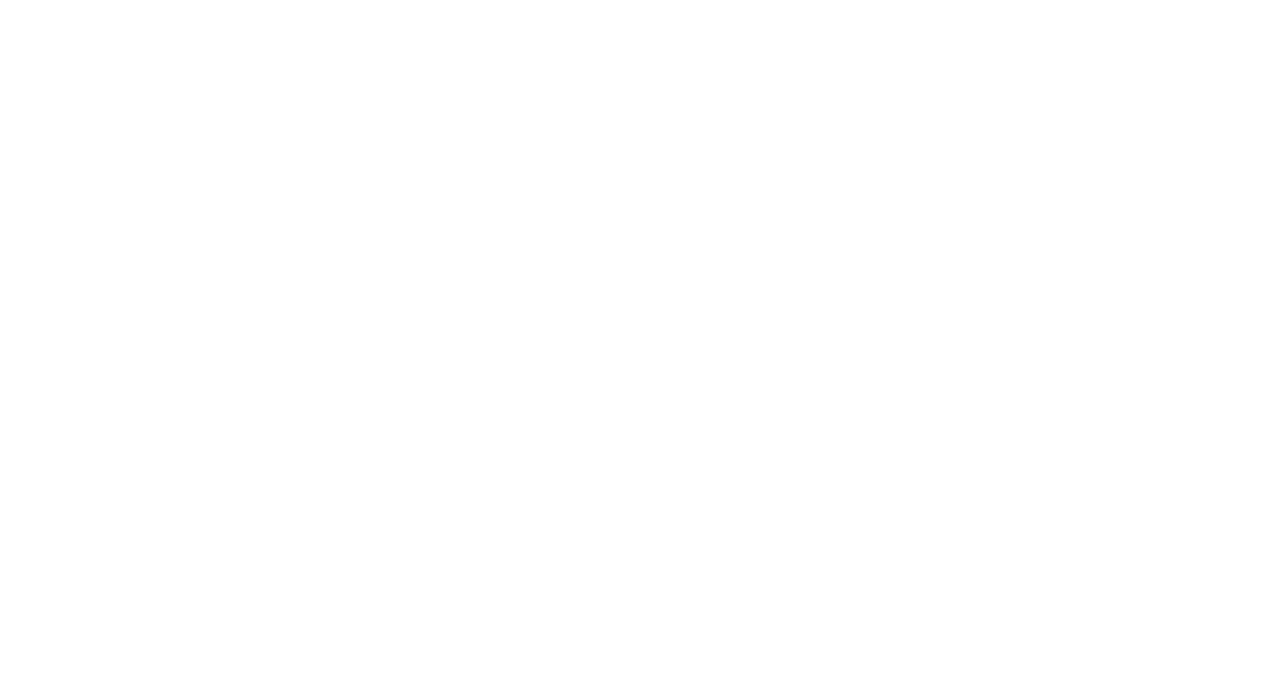
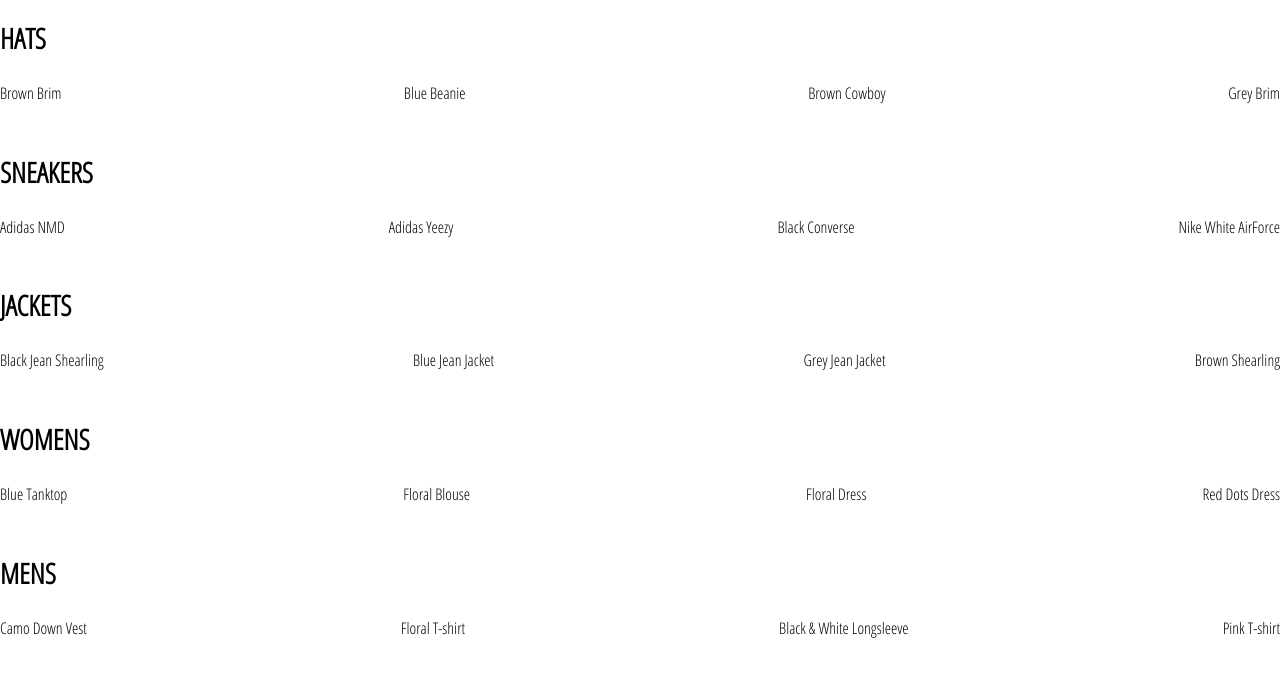
Before and after one commit to danoro96/crwn-clothing, a React (Create React App) app: page /shop in a window 1280 px wide. Shown: the top 676 px of the page. Built offline with nearby package versions, Linux system fonts and the light colour scheme.

Commit message:
Added adta to the shop page

```diff
--- a/src/App.js
+++ b/src/App.js
@@ -1,8 +1,11 @@
 import React from 'react';
 import './App.css';
+
 import HomePage from './pages/homepage/homepage.component';
+import ShopPage from './pages/shop/shop.component';
 
 import { Switch, Route } from 'react-router-dom'
+
 
 const HatsPage = () => (
   <div>
@@ -15,7 +18,7 @@
     <div>
       <Switch>
         <Route exact path='/' component={HomePage} />
-        <Route path='/hats' component={HatsPage} />
+        <Route path='/shop' component={ShopPage} />
       </Switch>
     </div>
   );
--- /dev/null
+++ b/src/components/preview-collection.component.jsx/collection-preview.component.jsx
@@ -0,0 +1,20 @@
+import React from 'react'
+import './collection-preview.styles.scss'
+
+const CollectionPreview = ({ title, items }) => (
+    <div className='collection-preview'>
+    <h1 className='title'> {title.toUpperCase()} </h1>
+    <div className='preview'>
+        {
+            items
+            .filter((item, idx) => idx < 4)
+            .map((item) => (
+                <div key={item.id} > {item.name} </div>
+            ))
+        }
+    </div>
+    </div>
+
+)
+
+export default CollectionPreview
--- /dev/null
+++ b/src/components/preview-collection.component.jsx/collection-preview.styles.scss
@@ -0,0 +1,15 @@
+.collection-preview {
+  display: flex;
+  flex-direction: column;
+  margin-bottom: 30px;
+
+  .title {
+    font-size: 28px;
+    margin-bottom: 25px;
+  }
+
+  .preview {
+    display: flex;
+    justify-content: space-between;
+  }
+}
--- /dev/null
+++ b/src/pages/shop/shop.component.jsx
@@ -0,0 +1,28 @@
+import React from 'react'
+import SHOP_DATA from './shop.data.js'
+import CollectionPreview from '../../components/preview-collection.component.jsx/collection-preview.component.jsx';
+
+class ShopPage extends React.Component {
+    constructor( props ) {
+        super(props);
+
+        this.state = {
+            collections: SHOP_DATA
+        };
+    }
+
+    render() {
+        let { collections } = this.state
+        return (
+            <div className='shop-page'>
+                {
+                    collections.map(({id, ...otherCollectionProps}) => (
+                        <CollectionPreview key={id} {...otherCollectionProps}/>
+                    ))
+                }
+            </div>
+        )
+    }
+}
+
+export default ShopPage
--- /dev/null
+++ b/src/pages/shop/shop.data.js
@@ -0,0 +1,286 @@
+/* Used as starting data for ShopPage */
+
+const SHOP_DATA = [
+  {
+    id: 1,
+    title: 'Hats',
+    routeName: 'hats',
+    items: [
+      {
+        id: 1,
+        name: 'Brown Brim',
+        // imageUrl: 'https://i.ibb.co/ZYW3VTp/brown-brim.png',
+        imageUrl: "/images/shop-img/hats/brown-brim.png",
+        price: 25
+      },
+      {
+        id: 2,
+        name: 'Blue Beanie',
+        // imageUrl: 'https://i.ibb.co/ypkgK0X/blue-beanie.png',
+        imageUrl: "/images/shop-img/hats/blue-beanie.png",
+        price: 18
+      },
+      {
+        id: 3,
+        name: 'Brown Cowboy',
+        // imageUrl: 'https://i.ibb.co/QdJwgmp/brown-cowboy.png',
+        imageUrl: "/images/shop-img/hats/brown-cowboy.png",
+        price: 35
+      },
+      {
+        id: 4,
+        name: 'Grey Brim',
+        // imageUrl: 'https://i.ibb.co/RjBLWxB/grey-brim.png',
+        imageUrl: "/images/shop-img/hats/grey-brim.png",
+        price: 25
+      },
+      {
+        id: 5,
+        name: 'Green Beanie',
+        // imageUrl: 'https://i.ibb.co/YTjW3vF/green-beanie.png',
+        imageUrl: "/images/shop-img/hats/green-beanie.png",
+        price: 18
+      },
+      {
+        id: 6,
+        name: 'Palm Tree Cap',
+        // imageUrl: 'https://i.ibb.co/rKBDvJX/palm-tree-cap.png',
+        imageUrl: "/images/shop-img/hats/palm-tree-cap.png",
+        price: 14
+      },
+      {
+        id: 7,
+        name: 'Red Beanie',
+        // imageUrl: 'https://i.ibb.co/bLB646Z/red-beanie.png',
+        imageUrl: "/images/shop-img/hats/red-beanie.png",
+        price: 18
+      },
+      {
+        id: 8,
+        name: 'Wolf Cap',
+        // imageUrl: 'https://i.ibb.co/1f2nWMM/wolf-cap.png',
+        imageUrl: "/images/shop-img/hats/wolf-cap.png",
+        price: 14
+      },
+      {
+        id: 9,
+        name: 'Blue Snapback',
+        // imageUrl: 'https://i.ibb.co/X2VJP2W/blue-snapback.png',
+        imageUrl: "/images/shop-img/hats/blue-snapback.png",
+        price: 16
+      }
+    ]
+  },
+  {
+    id: 2,
+    title: 'Sneakers',
+    routeName: 'sneakers',
+    items: [
+      {
+        id: 10,
+        name: 'Adidas NMD',
+        // imageUrl: 'https://i.ibb.co/0s3pdnc/adidas-nmd.png',
+        imageUrl: "/images/shop-img/sneakers/adidas-nmd.png",
+        price: 220
+      },
+      {
+        id: 11,
+        name: 'Adidas Yeezy',
+        // imageUrl: 'https://i.ibb.co/dJbG1cT/yeezy.png',
+        imageUrl: "/images/shop-img/sneakers/yeezy.png",
+        price: 280
+      },
+      {
+        id: 12,
+        name: 'Black Converse',
+        // imageUrl: 'https://i.ibb.co/bPmVXyP/black-converse.png',
+        imageUrl: "/images/shop-img/sneakers/black-converse.png",
+        price: 110
+      },
+      {
+        id: 13,
+        name: 'Nike White AirForce',
+        // imageUrl: 'https://i.ibb.co/1RcFPk0/white-nike-high-tops.png',
+        imageUrl: "/images/shop-img/sneakers/white-nike-high-tops.png",
+        price: 160
+      },
+      {
+        id: 14,
+        name: 'Nike Red High Tops',
+        // imageUrl: 'https://i.ibb.co/QcvzydB/nikes-red.png',
+        imageUrl: "/images/shop-img/sneakers/nikes-red.png",
+        price: 160
+      },
+      {
+        id: 15,
+        name: 'Nike Brown High Tops',
+        // imageUrl: 'https://i.ibb.co/fMTV342/nike-brown.png',
+        imageUrl: "/images/shop-img/sneakers/nike-brown.png",
+        price: 160
+      },
+      {
+        id: 16,
+        name: 'Air Jordan Limited',
+        // imageUrl: 'https://i.ibb.co/w4k6Ws9/nike-funky.png',
+        imageUrl: "/images/shop-img/sneakers/nike-funky.png",
+        price: 190
+      },
+      {
+        id: 17,
+        name: 'Timberlands',
+        // imageUrl: 'https://i.ibb.co/Mhh6wBg/timberlands.png',
+        imageUrl: "/images/shop-img/sneakers/timberlands.png",
+        price: 200
+      }
+    ]
+  },
+  {
+    id: 3,
+    title: 'Jackets',
+    routeName: 'jackets',
+    items: [
+      {
+        id: 18,
+        name: 'Black Jean Shearling',
+        // imageUrl: 'https://i.ibb.co/XzcwL5s/black-shearling.png',
+        imageUrl: "/images/shop-img/jackets/black-shearling.png",
+        price: 125
+      },
+      {
+        id: 19,
+        name: 'Blue Jean Jacket',
+        // imageUrl: 'https://i.ibb.co/mJS6vz0/blue-jean-jacket.png',
+        imageUrl: "/images/shop-img/jackets/blue-jean-jacket.png",
+        price: 90
+      },
+      {
+        id: 20,
+        name: 'Grey Jean Jacket',
+        // imageUrl: 'https://i.ibb.co/N71k1ML/grey-jean-jacket.png',
+        imageUrl: "/images/shop-img/jackets/grey-jean-jacket.png",
+        price: 90
+      },
+      {
+        id: 21,
+        name: 'Brown Shearling',
+        // imageUrl: 'https://i.ibb.co/s96FpdP/brown-shearling.png',
+        imageUrl: "/images/shop-img/jackets/brown-shearling.png",
+        price: 165
+      },
+      {
+        id: 22,
+        name: 'Tan Trench',
+        // imageUrl: 'https://i.ibb.co/M6hHc3F/brown-trench.png',
+        imageUrl: "/images/shop-img/jackets/brown-trench.png",
+        price: 185
+      }
+    ]
+  },
+  {
+    id: 4,
+    title: 'Womens',
+    routeName: 'womens',
+    items: [
+      {
+        id: 23,
+        name: 'Blue Tanktop',
+        // imageUrl: 'https://i.ibb.co/7CQVJNm/blue-tank.png',
+        imageUrl: "/images/shop-img/womens/blue-tank.png",
+        price: 25
+      },
+      {
+        id: 24,
+        name: 'Floral Blouse',
+        // imageUrl: 'https://i.ibb.co/4W2DGKm/floral-blouse.png',
+        imageUrl: "/images/shop-img/womens/floral-blouse.png",
+        price: 20
+      },
+      {
+        id: 25,
+        name: 'Floral Dress',
+        // imageUrl: 'https://i.ibb.co/KV18Ysr/floral-skirt.png',
+        imageUrl: "/images/shop-img/womens/floral-skirt.png",
+        price: 80
+      },
+      {
+        id: 26,
+        name: 'Red Dots Dress',
+        // imageUrl: 'https://i.ibb.co/N3BN1bh/red-polka-dot-dress.png',
+        imageUrl: "/images/shop-img/womens/red-polka-dot-dress.png",
+        price: 80
+      },
+      {
+        id: 27,
+        name: 'Striped Sweater',
+        // imageUrl: 'https://i.ibb.co/KmSkMbH/striped-sweater.png',
+        imageUrl: "/images/shop-img/womens/striped-sweater.png",
+        price: 45
+      },
+      {
+        id: 28,
+        name: 'Yellow Track Suit',
+        // imageUrl: 'https://i.ibb.co/v1cvwNf/yellow-track-suit.png',
+        imageUrl: "/images/shop-img/womens/yellow-track-suit.png",
+        price: 135
+      },
+      {
+        id: 29,
+        name: 'White Blouse',
+        // imageUrl: 'https://i.ibb.co/qBcrsJg/white-vest.png',
+        imageUrl: "/images/shop-img/womens/white-vest.png",
+        price: 20
+      }
+    ]
+  },
+  {
+    id: 5,
+    title: 'Mens',
+    routeName: 'mens',
+    items: [
+      {
+        id: 30,
+        name: 'Camo Down Vest',
+        // imageUrl: 'https://i.ibb.co/xJS0T3Y/camo-vest.png',
+        imageUrl: "/images/shop-img/mens/camo-vest.png",
+        price: 325
+      },
+      {
+        id: 31,
+        name: 'Floral T-shirt',
+        // imageUrl: 'https://i.ibb.co/qMQ75QZ/floral-shirt.png',
+        imageUrl: "/images/shop-img/mens/floral-shirt.png",
+        price: 20
+      },
+      {
+        id: 32,
+        name: 'Black & White Longsleeve',
+        // imageUrl: 'https://i.ibb.co/55z32tw/long-sleeve.png',
+        imageUrl: "/images/shop-img/mens/long-sleeve.png",
+        price: 25
+      },
+      {
+        id: 33,
+        name: 'Pink T-shirt',
+        // imageUrl: 'https://i.ibb.co/RvwnBL8/pink-shirt.png',
+        imageUrl: "/images/shop-img/mens/pink-shirt.png",
+        price: 25
+      },
+      {
+        id: 34,
+        name: 'Jean Long Sleeve',
+        // imageUrl: 'https://i.ibb.co/VpW4x5t/roll-up-jean-shirt.png',
+        imageUrl: "/images/shop-img/mens/roll-up-jean-shirt.png",
+        price: 40
+      },
+      {
+        id: 35,
+        name: 'Burgundy T-shirt',
+        // imageUrl: 'https://i.ibb.co/mh3VM1f/polka-dot-shirt.png',
+        imageUrl: "/images/shop-img/mens/polka-dot-shirt.png",
+        price: 25
+      }
+    ]
+  }
+];
+
+export default SHOP_DATA;
```
